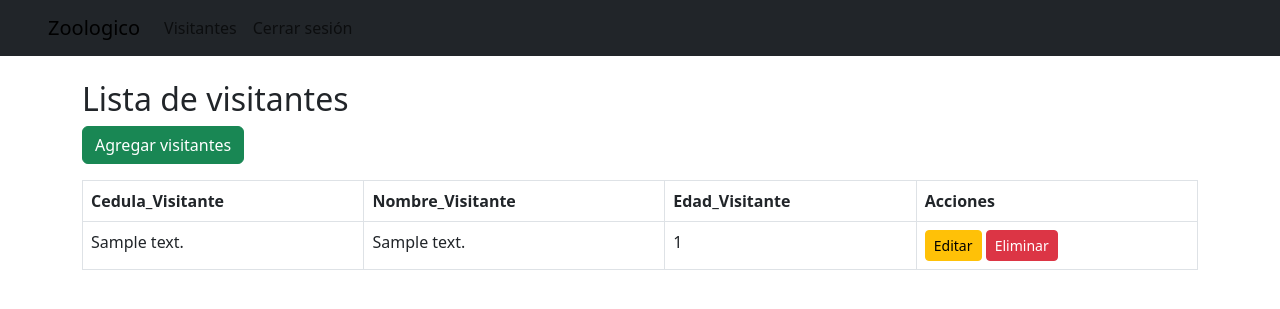
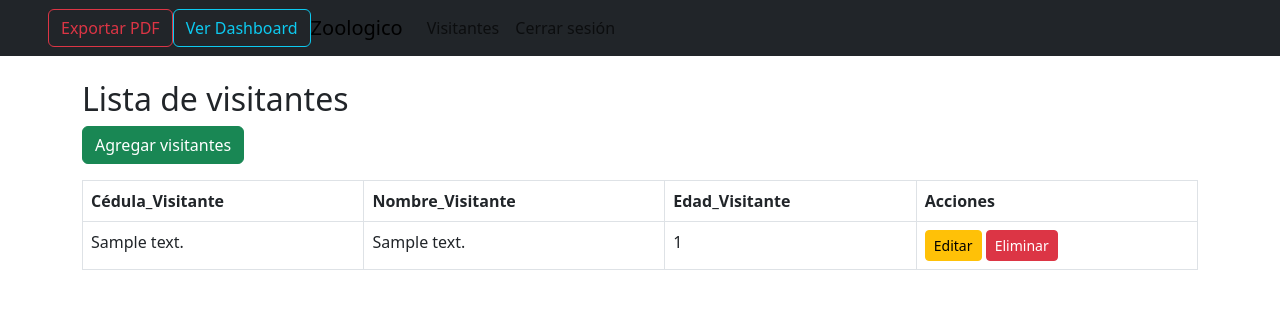
Before and after one commit to Maleja1820078954/Zoologico, a Django app: page /visitantes/ in a window 1280 px wide. Shown: the top 309 px of the page. Run offline with Django 4.2, Linux system fonts and the light colour scheme; a user stored in the database is signed in; tables that the repository leaves empty hold one stand-in row (values such as "Sample post").

Commit message:
✨ Agregado dashboard y generación de reporte PDF

```diff
--- a/zoologico/visitantes/models.py
+++ b/zoologico/visitantes/models.py
@@ -3,7 +3,7 @@ from django.db import models
 # Create your models here.
 #Modelo Visitantes
 class Visitantes(models.Model):
-    Cedula_Visitante = models.CharField(max_length=10, primary_key=True)
+    Cédula_Visitante = models.CharField(max_length=10, primary_key=True)
     Nombre_Visitante = models.CharField(max_length=100)
     Edad_Visitante = models.IntegerField()
 
--- a/zoologico/visitantes/templates/base.html
+++ b/zoologico/visitantes/templates/base.html
@@ -14,6 +14,12 @@
   <body>
     <!-- Barra de navegación principal con clases de Bootstrap para estilos -->
     <nav class="navbar navbar-expand-lg navbar dark bg-dark px-5">
+      <a href="{% url 'reporte_pdf' %}" class="btn btn-outline-danger"
+        >Exportar PDF</a
+      >
+      <a href="{% url 'dashboard_visitantes' %}" class="btn btn-outline-info"
+        >Ver Dashboard</a
+      >
       <a class="navbar-brand" href="{% url 'home' %}">Zoologico</a>
       <!-- Enlace principal -->
       <!-- Contenedor para los elementos de navegación, colapsable en pantallas pequeñas -->
--- a/zoologico/visitantes/templates/visitantes/lista.html
+++ b/zoologico/visitantes/templates/visitantes/lista.html
@@ -16,7 +16,7 @@
   <!-- Inicia la tabla con clases de Bootstrap -->
   <thead>
     <tr>
-      <th>Cedula_Visitante</th>
+      <th>Cédula_Visitante</th>
       <!-- Encabezado: Cedula -->
       <th>Nombre_Visitante</th>
       <!-- Encabezado: Nombre -->
@@ -29,17 +29,17 @@
   <tbody>
     {% for visitante in visitantes %}
     <tr>
-      <td>{{ visitante.Cedula_Visitante }}</td>
+      <td>{{ visitante.Cédula_Visitante }}</td>
       <td>{{ visitante.Nombre_Visitante }}</td>
       <td>{{ visitante.Edad_Visitante }}</td>
       <td>
         <a
-          href="{% url 'editar_visitantes' visitante.Cedula_Visitante %}"
+          href="{% url 'editar_visitantes' visitante.Cédula_Visitante %}"
           class="btn btn-warning btn-sm"
           >Editar</a
         >
         <a
-          href="{% url 'eliminar_visitantes' visitante.Cedula_Visitante %}"
+          href="{% url 'eliminar_visitantes' visitante.Cédula_Visitante %}"
           class="btn btn-danger btn-sm"
           >Eliminar</a
         >
--- a/zoologico/visitantes/views.py
+++ b/zoologico/visitantes/views.py
@@ -3,6 +3,9 @@ from .models import Visitantes  # Importa el modelo Producto
 from .forms import VisitantesForm, RegistroUsuarioForm  # Importa los formularios personalizados
 from django.contrib.auth import authenticate, login, logout  # Importa funciones de autenticación
 from django.contrib.auth.decorators import login_required  # Importa el decorador para requerir login
+from django.template.loader import get_template    #importar función para cargar plantillas
+from xhtml2pdf import pisa    #Importamos la libreria para generar PDFs
+from django.http import HttpResponse
 
 # Vista de inicio
 def home(request):
@@ -58,8 +61,8 @@ def agregar_visitantes(request):
     return render(request, 'visitantes/form.html', {'form': form})
 
 @login_required
-def editar_visitantes(request, Cedula_Visitante):
-    visitantes = Visitantes.objects.get(Cedula_Visitante=Cedula_Visitante)
+def editar_visitantes(request, Cédula_Visitante):
+    visitantes = Visitantes.objects.get(Cédula_Visitante=Cédula_Visitante)
     form = VisitantesForm(request.POST or None, instance=visitantes)
     if form.is_valid():
         form.save()
@@ -67,7 +70,34 @@ def editar_visitantes(request, Cedula_Visitante):
     return render(request, 'visitantes/form.html', {'form': form})
 
 @login_required
-def eliminar_visitantes(request, Cedula_Visitante):
-    visitantes = Visitantes.objects.get(Cedula_Visitante=Cedula_Visitante)  # Obtiene el visitante por su id
+def eliminar_visitantes(request, Cédula_Visitante):
+    visitantes = Visitantes.objects.get(Cédula_Visitante=Cédula_Visitante)  # Obtiene el visitante por su id
     visitantes.delete()  # Elimina el visitante
     return redirect('lista_visitantes')  # Redirige a la lista de visitantes
+
+def generar_reporte_pdf(request):
+    visitantes = Visitantes.objects.all()  #Obtiene todos los productos
+    template_path= 'visitantes/reporte_pdf.html'#Ruta de la plantilla HTML para el PDF
+    context = {'visitantes' : visitantes} #Contexto con los productos
+    response = HttpResponse(content='application/pdf')  #Crea una respuesta HTTP con tipo PDF
+    response['Content-Disposition']='attachment;filename="reporte_visitantes.pdf"'
+
+    template =get_template(template_path) #Carga una plantilla
+    html=template.render(context) #Renderizo la plantilla con el contexto
+
+    pisa_status = pisa.CreatePDF(html, dest=response) #Genera el PDF a partir del html
+    if pisa_status.err : #Si hay un error al generar el PDF
+        return HttpResponse('Hubo un error al generar el PDF', status=500) # Devuelve el error
+    return response #Devuelve el PDF generado
+
+@login_required  # Requiere que el usuario esté autenticado
+def dashboard_visitantes(request):
+    visitantes = Visitantes.objects.all()  # Obtiene todos los visitantes
+
+    nombres = [v.Nombre_Visitante for v in visitantes]  # Usa el campo correcto
+    edades = [v.Edad_Visitante for v in visitantes]     # Campo numérico para el gráfico
+
+    return render(request, 'visitantes/dashboard.html', {
+        'labels': nombres,  # Eje X: nombres de los visitantes
+        'data': edades      # Eje Y: edades
+    })
--- a/zoologico/zoologico/urls.py
+++ b/zoologico/zoologico/urls.py
@@ -25,6 +25,9 @@ urlpatterns = [
     path('logout/', views.cerrar_sesion, name='logout'),
     path('visitantes/', views.lista_visitantes, name='lista_visitantes'),
     path('visitantes/agregar/', views.agregar_visitantes, name='agregar_visitantes'),
-    path('visitantes/editar/<str:Cedula_Visitante>/', views.editar_visitantes, name='editar_visitantes'),
-    path('visitantes/eliminar/<str:Cedula_Visitante>/', views.eliminar_visitantes, name='eliminar_visitantes'),
+    path('visitantes/editar/<str:Cédula_Visitante>/', views.editar_visitantes, name='editar_visitantes'),
+    path('visitantes/eliminar/<str:Cédula_Visitante>/', views.eliminar_visitantes, name='eliminar_visitantes'),
+    #Esta linea sirve para generar un reporte en PDF de visitantes
+    path('visitantes/reporte/pdf/', views.generar_reporte_pdf, name='reporte_pdf'),
+    path('visitantes/dashboard/', views.dashboard_visitantes, name='dashboard_visitantes'),
 ]
```
Also changed, not shown: zoologico/visitantes/templates/visitantes/dashboard.html (added, +41 -0 lines), zoologico/visitantes/templates/visitantes/reporte_pdf.html (added, +47 -0 lines), zoologico/visitantes/migrations/0002_rename_cedula_visitante_visitantes_cédula_visitante.py (added).
